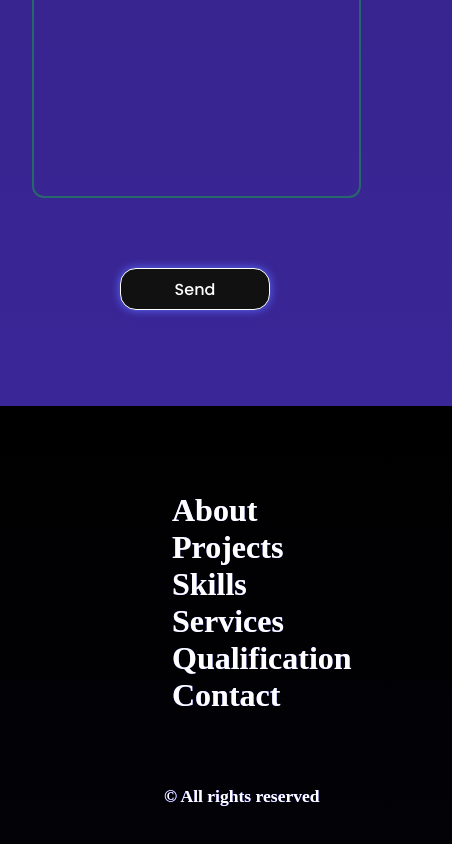
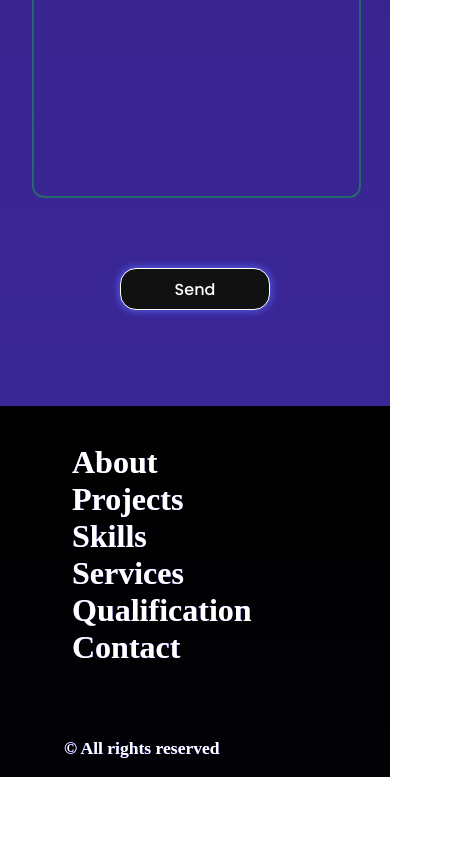
Before and after one commit to DontStopPrograming/portfolio2024, a React (Vite) app: page / in a window 390 px wide. Shown: the part 9115-9959 px from the top of the page, 452 px wide, since content can reach past the window. After the commit the page ends 9892 px from the top, so only its background shows below. Built offline with nearby package versions, Linux system fonts and the light colour scheme.

Commit message:
last updated

```diff
--- a/src/components/footer/footer.css
+++ b/src/components/footer/footer.css
@@ -84,6 +84,13 @@ footer {
 
 @media (max-width: 992px){
 
+
+    .footer__container {
+        margin-top: 70px;
+        padding: 0;
+
+    }
+
     .footer__social-linn {
         padding: 0.25rem;
         border-radius: 0.25rem;
```
Also changed, not shown: 1 other file (tests, documents, lock files or other folders).
